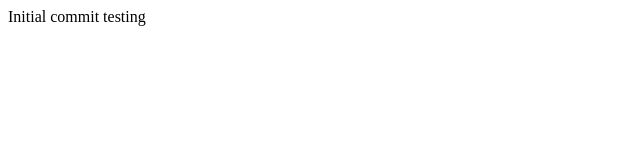
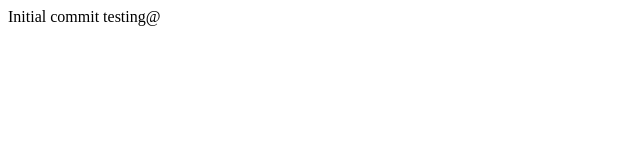
Before and after one commit to AritaOsmani/Test-Repo, a plain HTML site: page index.html in a window 1280 px wide. Shown: the full height of the page, 0-640 px from the left. Drawn offline with Linux system fonts and the light colour scheme.

Commit message:
sec commit

```diff
--- a/index.html
+++ b/index.html
@@ -7,6 +7,6 @@
     <title>Document</title>
   </head>
   <body>
-    Initial commit testing
+    Initial commit testing@
   </body>
 </html>
```
